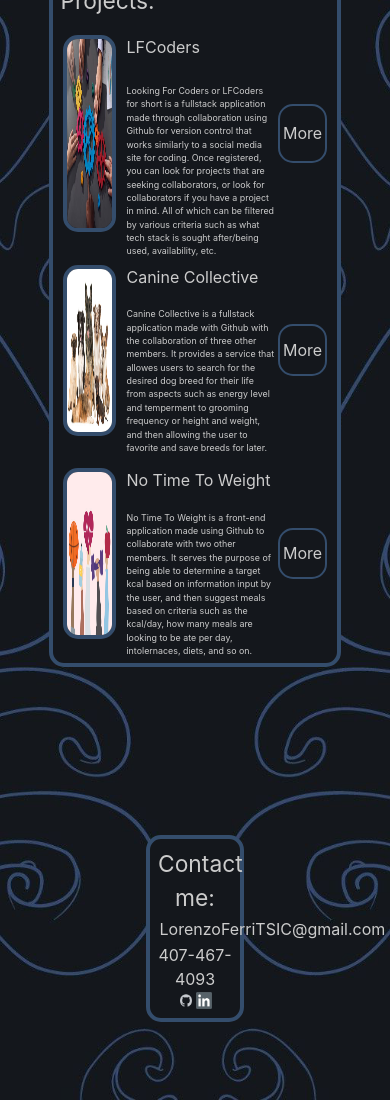
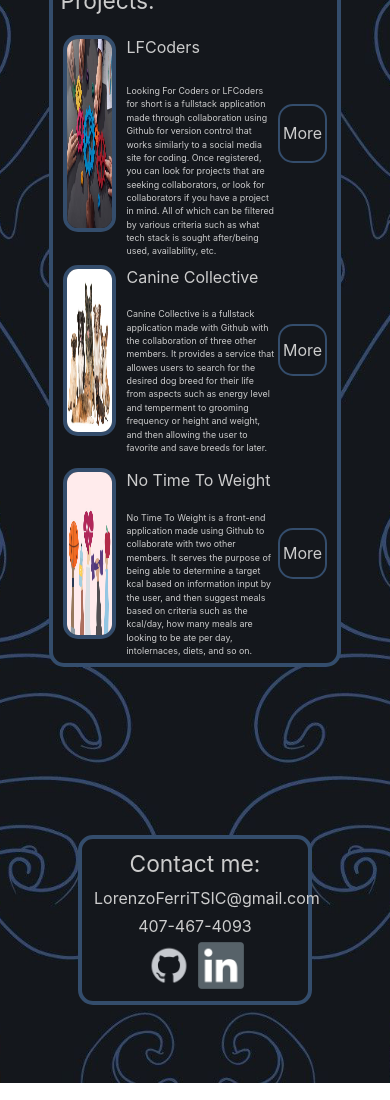
Before and after one commit to LorenzoFTSIC/LFerri-Portfolio, a React (Create React App) app: page / in a window 390 px wide. Shown: the part 1342-2442 px from the top of the page. Built offline with nearby package versions, Linux system fonts and the light colour scheme.

Commit message:
responsiveness to contactbox

```diff
--- a/src/index.css
+++ b/src/index.css
@@ -339,9 +339,15 @@ html {
     margin-top: 5%;
     margin-bottom: 5%;
   }
+  .contactBox {
+    width: 40%;
+  }
 }
 @media screen and (max-width: 738px) {
   .skillBox {
     width: 70%;
   }
+  .contactBox {
+    width: 60%;
+  }
 }
```
